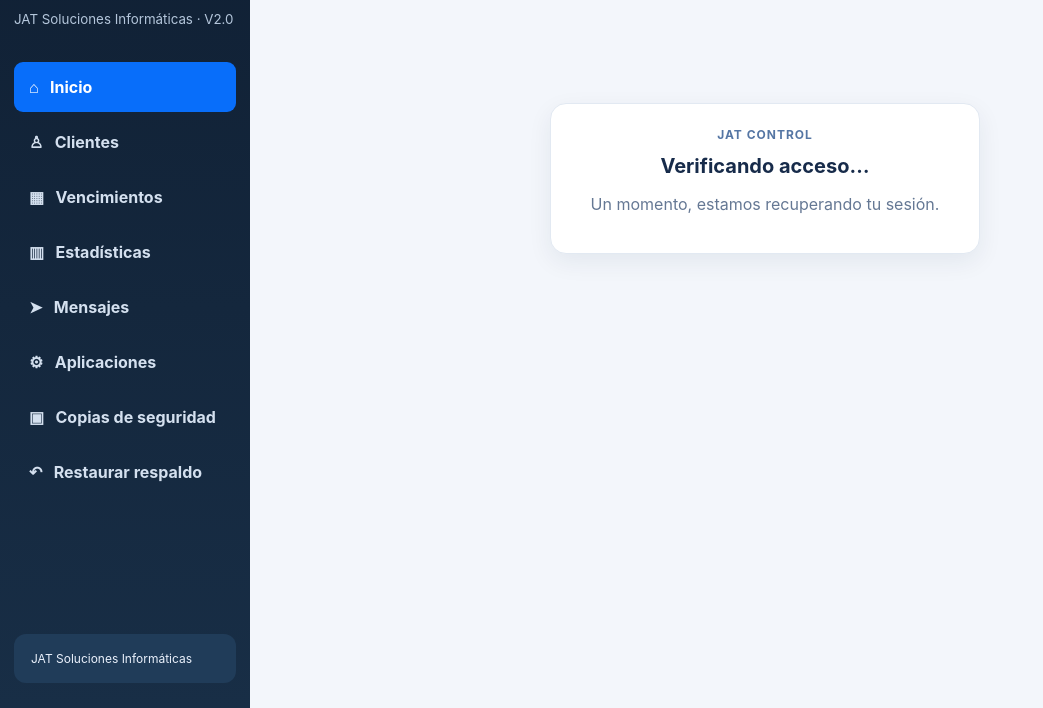
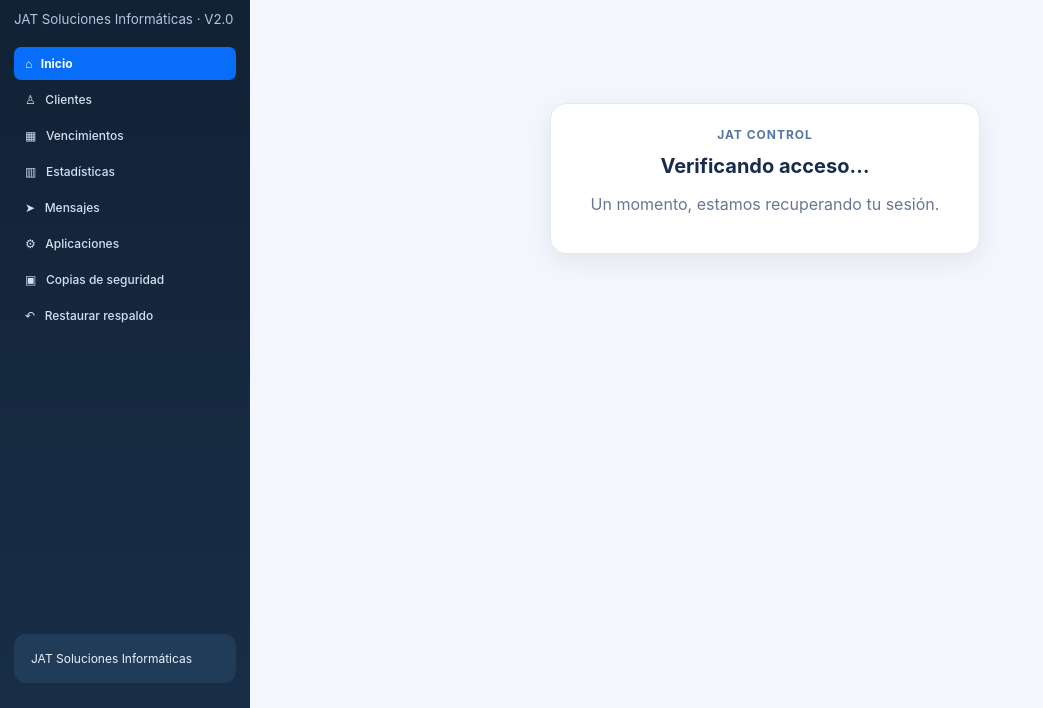
Before and after one commit to JAT-NB/jat-control, a plain HTML site: page index.html in a window 1280 px wide. Shown: the part 92-800 px from the top of the page, without its empty margins (0-1043 px from the left). Drawn offline with nearby package versions, Linux system fonts and the light colour scheme; no server answers.

Commit message:
Make left sidebar navigation compact and single-line

```diff
--- a/index.html
+++ b/index.html
@@ -25,6 +25,16 @@
 #dashboard[data-view="home"] .dashgrid .sidecol{align-items:start}
 #dashboard[data-view="home"] .quickgrid{grid-template-columns:repeat(2,minmax(0,1fr))}
 @media(max-width:760px){.sidebar{position:sticky;top:0;height:auto;min-height:0;overflow:visible;z-index:10}.sidebar nav{overflow-x:auto}#dashboard[data-view="home"] .sidecol{grid-template-columns:1fr}#dashboard[data-view="home"] #messages{grid-column:auto}}
+
+/* Menú lateral compacto: una línea por opción, sin alterar navegación */
+@media(min-width:761px){
+.sidebar nav{display:flex;flex-direction:column;gap:3px;margin-top:20px}
+.sidebar .navbtn{display:flex;align-items:center;white-space:nowrap;width:100%;min-height:0;margin:0;padding:9px 11px;font-size:12px;line-height:1.25;border-radius:7px;font-weight:500}
+.sidebar .navbtn.selected{font-weight:650}
+}
+@media(max-width:760px){
+.sidebar .navbtn{white-space:nowrap;min-height:0;margin:0 3px;padding:8px 10px;font-size:12px;line-height:1.2;border-radius:7px}
+}
 </style></head>
 <body><div class='shell'><aside class='sidebar'><h2>JAT <span style='color:#2789ff'>●</span> Control</h2><p>Panel de Administración</p><small>JAT Soluciones Informáticas · V2.0</small><nav><button class='navbtn selected' data-target='home'>⌂ &nbsp; Inicio</button><button class='navbtn' data-target='clients'>♙ &nbsp; Clientes</button><button class='navbtn' data-target='renewals'>▦ &nbsp; Vencimientos</button><button class='navbtn' data-target='stats'>▥ &nbsp; Estadísticas</button><button class='navbtn' data-target='messages'>➤ &nbsp; Mensajes</button><button class='navbtn' data-target='apps'>⚙ &nbsp; Aplicaciones</button><button class='navbtn' data-target='backups'>▣ &nbsp; Copias de seguridad</button><button class='navbtn' data-target='restore'>↶ &nbsp; Restaurar respaldo</button></nav><div class='sidefoot'>JAT Soluciones Informáticas</div></aside><div class='workspace'><header><div><div class="brand">Hola, Nico 👋</div><div class="sub">Acá tenés un resumen de tus clientes y sus planes.</div></div><div class="topright"><span id="adminTag" class="tag hidden">● Administrador autorizado</span><button id="logout" class="ghost hidden">Salir</button></div></header>
 <main><section id="authLoading" class="card login" role="status" aria-live="polite" style="text-align:center"><div class="eyebrow">JAT Control</div><h2 style="margin-top:12px">Verificando acceso…</h2><p class="muted">Un momento, estamos recuperando tu sesión.</p></section><section id="login" class="card login hidden"><div class="eyebrow">Acceso privado</div><h1>Bienvenido a JAT Control</h1><p class="muted">Ingresá con tu cuenta de administrador.</p><form id="loginForm"><label>Correo electrónico<input type="email" id="email" required autocomplete="username"></label><label>Contraseña<input type="password" id="password" required autocomplete="current-password"></label><button type="submit">Ingresar al panel</button></form><p id="loginError" role="alert"></p></section>
```
